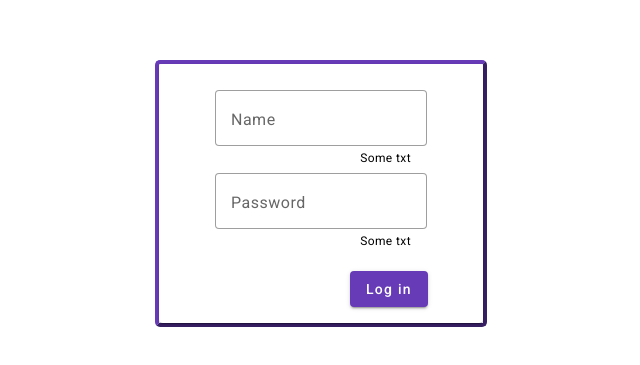
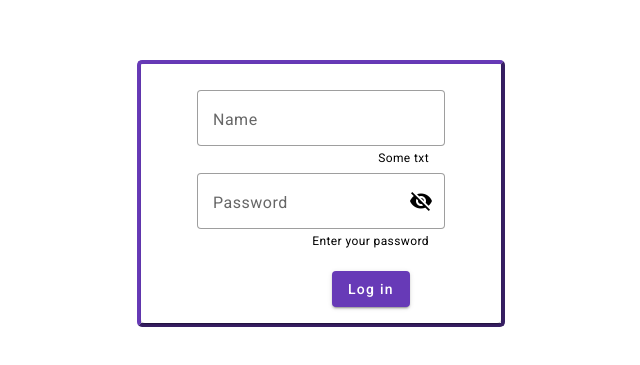
Before and after one commit to UnfforU/angular-library-web-app, an Angular app: page /authorization in a window 1280 px wide. Shown: the part 207-572 px from the top of the page, without its empty margins (319-959 px from the left). Built offline with nearby package versions, Linux system fonts and the light colour scheme.

Commit message:
Add 'hide" for password input

```diff
--- a/src/app/authorization/authorization.component.html
+++ b/src/app/authorization/authorization.component.html
@@ -12,8 +12,22 @@
 
                         <mat-form-field hideRequiredMarker appearance="outline" class="logIn_input">
                             <mat-label>Password</mat-label>
-                            <input matInput required #password>
-                            <mat-hint align="end">Some txt</mat-hint>
+                            <input
+                                #password
+                                required
+                                matInput
+                                [type]="hidePassword ? 'password' : 'text'"
+                            >
+                            <button
+                                (click)="hidePassword = !hidePassword"
+                                mat-icon-button
+                                matSuffix
+                                [attr.aria-label]="'Hide password'"
+                                [attr.aria-pressed]="hidePassword"
+                            >
+                                <mat-icon>{{hidePassword ? 'visibility_off' : 'visibility'}}</mat-icon>
+                              </button>
+                            <mat-hint align="end">Enter your password</mat-hint>
                         </mat-form-field>
                     </form>
 
--- a/src/app/authorization/authorization.component.ts
+++ b/src/app/authorization/authorization.component.ts
@@ -11,6 +11,8 @@ import { Router } from '@angular/router';
 export class AuthorizationComponent {
 
   public correctLogin: boolean = false;
+  public hidePassword: boolean = true;
+
   public constructor(
     private router: Router,
     private authService: AuthService
--- a/src/app/services/auth.service.ts
+++ b/src/app/services/auth.service.ts
@@ -1,5 +1,5 @@
 import { HttpClient } from '@angular/common/http';
-import { Injectable, Inject, inject } from '@angular/core';
+import { Injectable, Inject } from '@angular/core';
 import { JwtHelperService } from '@auth0/angular-jwt';
 import { Router } from '@angular/router';
 import { Observable, tap } from 'rxjs';
```
